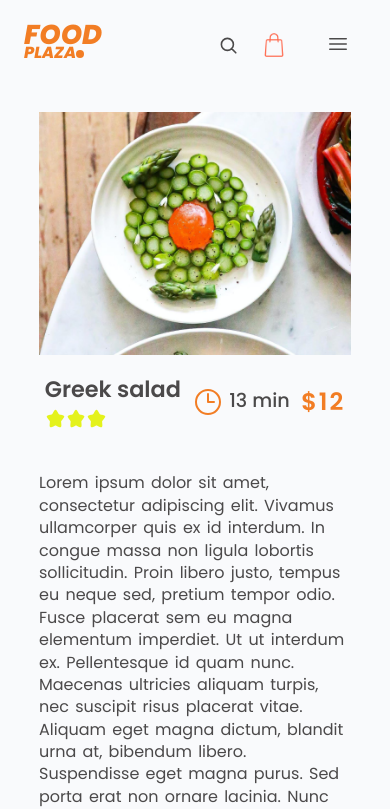
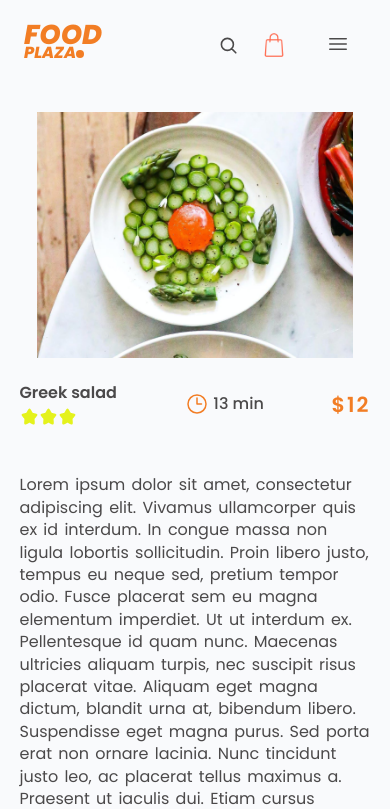
Before and after one commit to mandar-saiyan87/foodplaza---food-order, a React (Create React App) app: page /menu/1 in a window 390 px wide. Shown: the top 809 px of the page. Built offline with nearby package versions, Linux system fonts and the light colour scheme.

Commit message:
responsive completed

```diff
--- a/src/index.css
+++ b/src/index.css
@@ -921,21 +921,21 @@ img {
 .menu_content {
   display: flex;
   flex-direction: column;
-  align-items: center;
-  justify-content: center;
+  align-items: start;
   max-width: 80%;
 }
 
 .menu_content .menu_img {
-  width: 30rem;
+  width: 50%;
 }
 
 .menu_heading {
   width: 100%;
   display: flex;
   align-items: center;
-  justify-content: space-around;
-  margin: 1.2rem 0;
+  justify-content: start;
+  gap: 10rem;
+  margin: 1.5rem 0;
 }
 
 .title_main .title {
@@ -962,7 +962,7 @@ img {
   stroke: var(--primary-color);
 }
 
-.menu_heading .price{
+.menu_heading .price {
   font-size: 1.5rem;
   font-weight: 600;
   color: var(--primary-color);
--- a/src/responsive.css
+++ b/src/responsive.css
@@ -200,6 +200,26 @@
     flex-direction: column;
   }
 
+  .menu_content {
+    display: flex;
+    flex-direction: column;
+    align-items: center;
+    justify-content: center;
+    max-width: 85%;
+  }
+
+  .menu_content .menu_img {
+    width: 70%;
+  }
+
+  .menu_heading {
+    width: 100%;
+    display: flex;
+    align-items: center;
+    justify-content: center;
+    margin: 1.5rem 0;
+  }
+
 }
 
 @media (max-width: 575px) {
@@ -370,6 +390,46 @@
     gap: 0.3rem;
   }
 
+  .menu_content {
+    align-items: center;
+    justify-content: center;
+    max-width: 90%;
+  }
+
+  .menu_content .menu_img {
+    width: 90%;
+  }
+
+  .menu_heading {
+    width: 100%;
+    align-items: center;
+    justify-content: space-between;
+    gap: 0;
+  }
+
+  .title_main .title {
+    font-size: 1rem;
+  }
+
+  .title_main img {
+    width: 1.2rem;
+  }
+
+  .prepTime {
+    align-items: center;
+    justify-content: center;
+    gap: 0.3rem;
+    font-size: 1rem;
+  }
+
+  .timerimg {
+    width: 1.5rem;
+    stroke: var(--primary-color);
+  }
+
+  .menu_heading .price {
+    font-size: 1.3rem;
+  }
 }
 
 @media (max-width: 375px) {}
```
